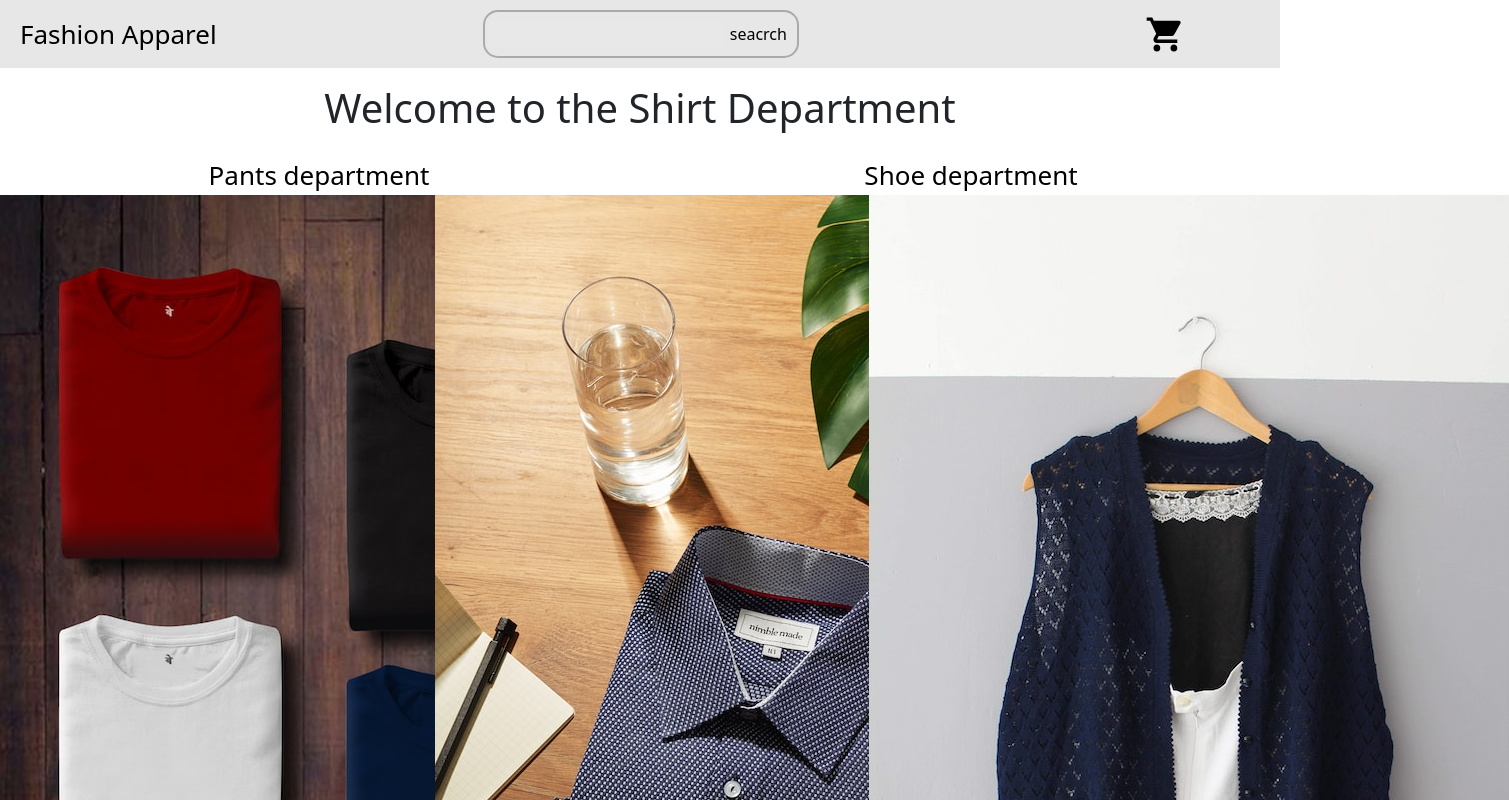
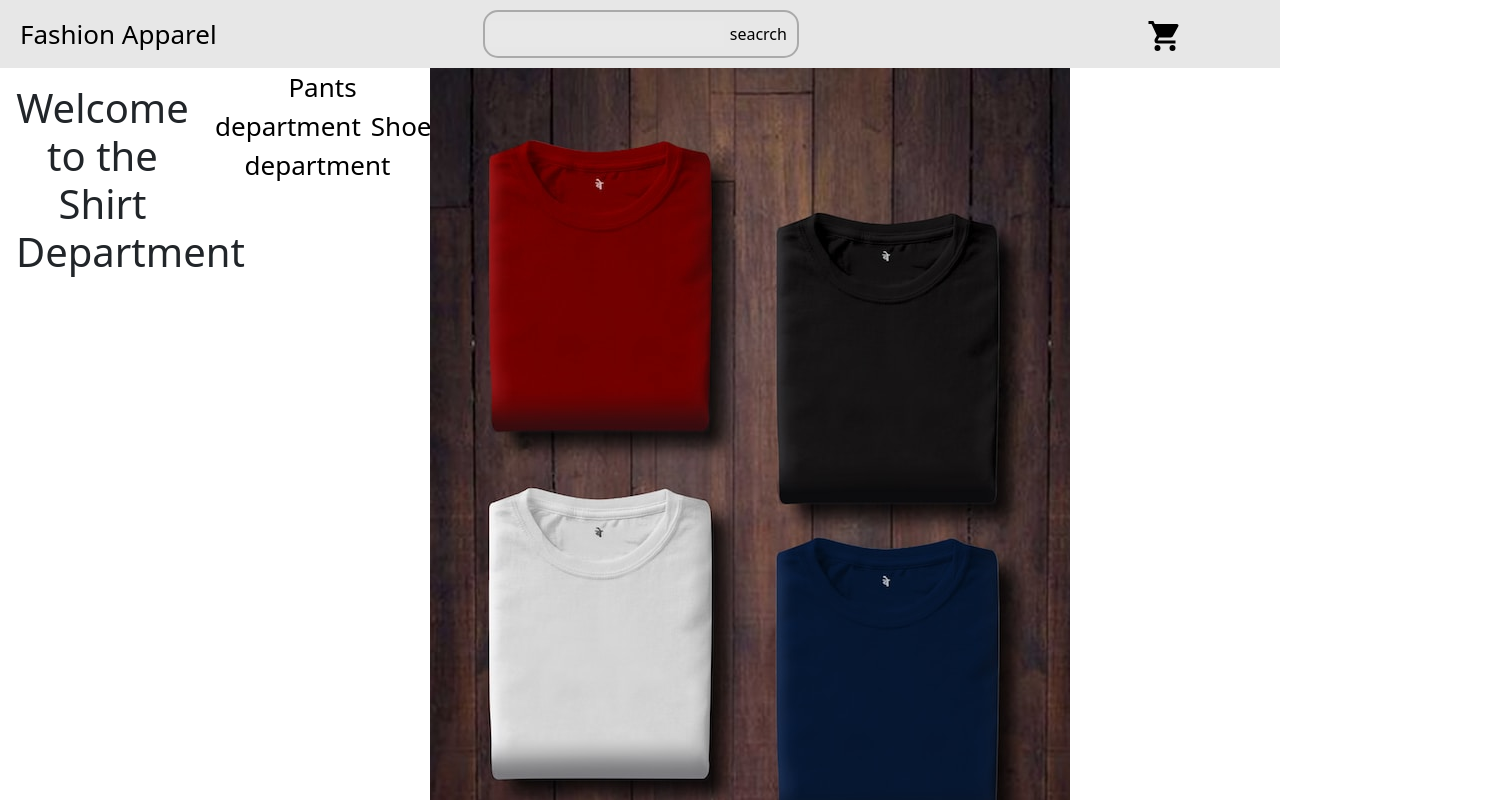
Before and after one commit to SalamanderCtesiphon/fashion-boutique, a React (Create React App) app: page /shirts in a window 1280 px wide. Shown: the top 800 px of the page, 1509 px wide, since content can reach past the window. Built offline with nearby package versions, Linux system fonts and the light colour scheme.

Commit message:
extracting out more bootstrap elements and styling the vanilla components and elemnets

```diff
--- a/src/components/NavbarComponent.js
+++ b/src/components/NavbarComponent.js
@@ -24,7 +24,7 @@ function NavbarComponent() {
           :
           <></>
         }
-        <a className="navLinks" href='checkout'><Icon path={mdiCart} size={1.7} /></a>
+        <a className="navLinks" href='checkout'><Icon path={mdiCart} size={1.5} /></a>
       </div>
        </div>
     </>
--- a/src/components/ProductCard.js
+++ b/src/components/ProductCard.js
@@ -1,5 +1,6 @@
 import React, { useContext} from 'react'
 import { CartContext } from '../CartContext'
+import '../pages/Shirts.css'
 
 
 function ProductCard(props) {
@@ -10,7 +11,7 @@ function ProductCard(props) {
   return (
 
     <div className='product-card'>
-      <img src={product.image} alt='product'></img>
+      <img src={product.image} alt='product' className='product-image'></img>
       <h3>{product.title}</h3>
       <p>${product.price}</p>
       { productQuantity > 0 ?
--- a/src/pages/Shirts.css
+++ b/src/pages/Shirts.css
@@ -0,0 +1,11 @@
+.shirt-department {
+  display: grid;
+  grid-gap: 10px;
+  grid-template-columns: repeat(auto-fill, minmax(200px, 1fr) ) ;
+  min-height: 100vh;
+  width: 100vw;
+}
+
+.product-cart {
+  height: 20vh;
+}
--- a/src/pages/Shirts.js
+++ b/src/pages/Shirts.js
@@ -1,7 +1,7 @@
 import React from 'react'
-import { Row, Col } from 'react-bootstrap'
 import { productsArray } from '../ProductStore'
 import ProductCard from '../components/ProductCard'
+import './Shirts.css'
 
 function Shirts() {
   const tempArray = productsArray.filter((product) =>{
@@ -10,20 +10,18 @@ function Shirts() {
 
   return (
     <>
-    <h1 align='center' className='p-3' >Welcome to the Shirt Department</h1>
-    <Row>
-        <Col><a href='/pants' className='navLinks' >Pants department</a></Col>
-        <Col><a href='/shoes' className='navLinks' >Shoe department</a></Col>
-      </Row>
-    <Row xs={1} md={3} className='g-4'>
-      {tempArray.map((product, idx) => (
-        <Col align="center" key={idx}>
-          <ProductCard product={product}></ProductCard>
-        </Col>
-      ))}
-
-
-    </Row>
+    <div className='shirt-department'>
+      <h1 align='center' className='p-3' >Welcome to the Shirt Department</h1>
+      <div className='sub-title'>
+        <a href='/pants' className='navLinks' >Pants department</a>
+        <a href='/shoes' className='navLinks' >Shoe department</a>
+      </div>
+      <div className='department-page'>
+        {tempArray.map((product, idx) => (
+            <ProductCard product={product}></ProductCard>
+          ))}
+      </div>
+    </div>
   </>
   )
 }
```
Also changed, not shown: src/pages/Categories.js (+0 -23 lines).
